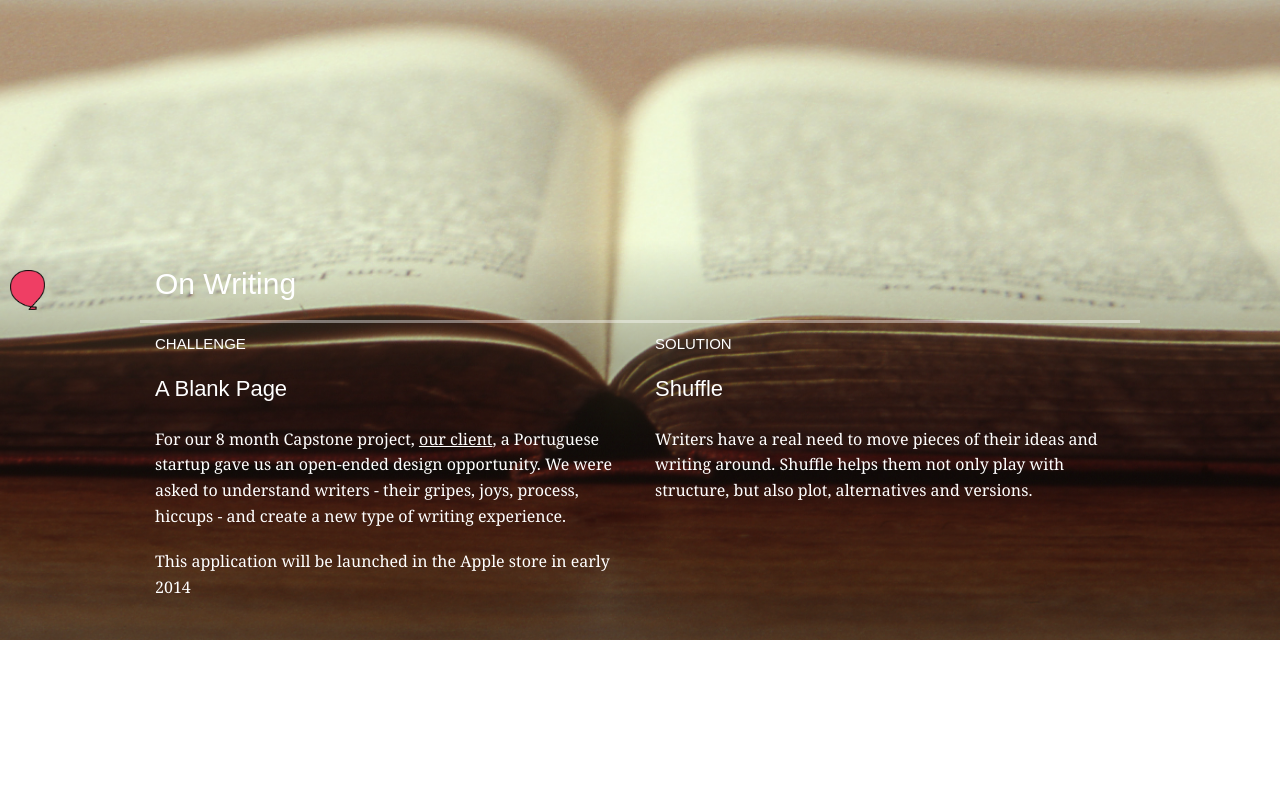
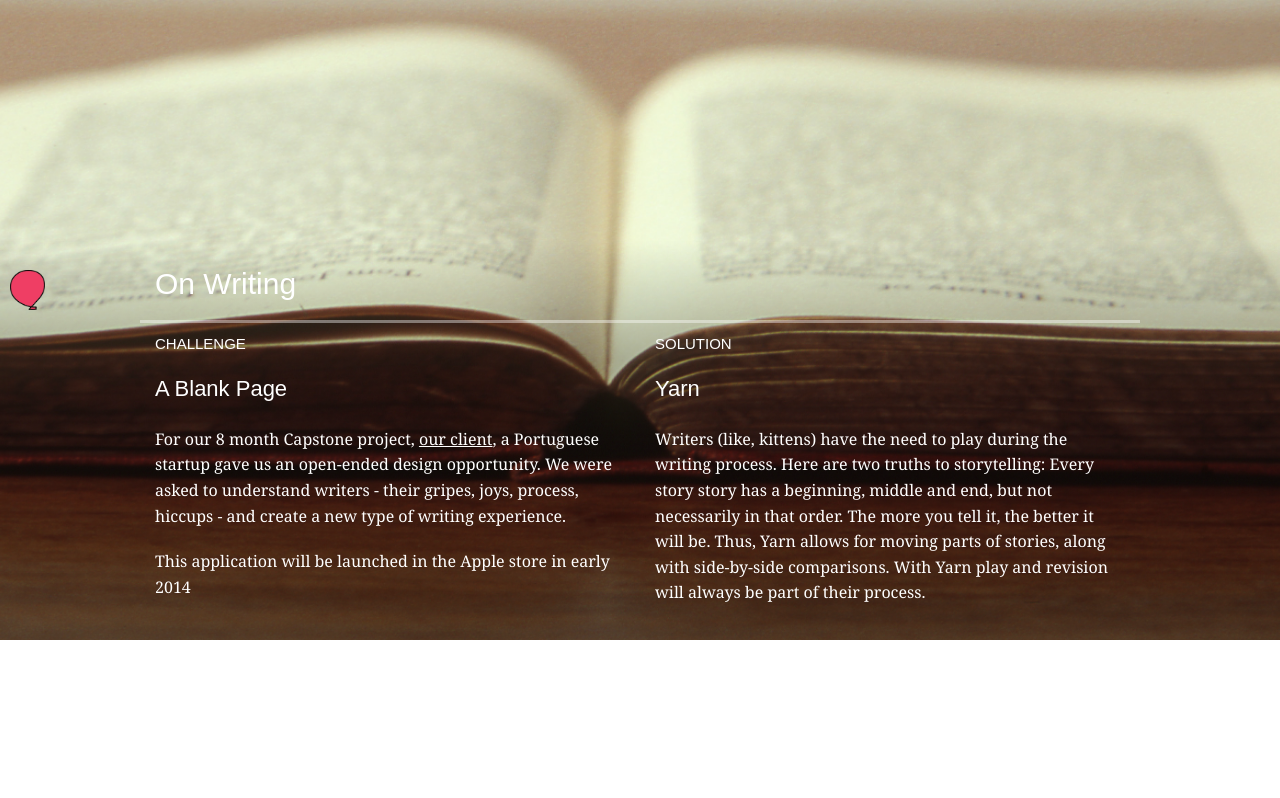
Before and after one commit to cicatriz/kdmendoza-site, a plain HTML site: page 1-writing/index.html in a window 1280 px wide. Shown: the top 798 px of the page. Drawn offline with Linux system fonts and the light colour scheme; a web font is replaced by a local one.

Commit message:
on writing solution

```diff
--- a/1-writing/index.html
+++ b/1-writing/index.html
@@ -53,9 +53,9 @@
     </div>
     <div class="large-6 columns">
       <h2>Solution</h2>
-      <p><h3 id='shuffle'>Shuffle</h3>
+      <p><h3 id='yarn'>Yarn</h3>
 
-<p>Writers have a real need to move pieces of their ideas and writing around. Shuffle helps them not only play with structure, but also plot, alternatives and versions.</p></p>
+<p>Writers (like, kittens) have the need to play during the writing process. Here are two truths to storytelling: Every story story has a beginning, middle and end, but not necessarily in that order. The more you tell it, the better it will be. Thus, Yarn allows for moving parts of stories, along with side-by-side comparisons. With Yarn play and revision will always be part of their process.</p></p>
     </div>
   </div>
 </div>
```
